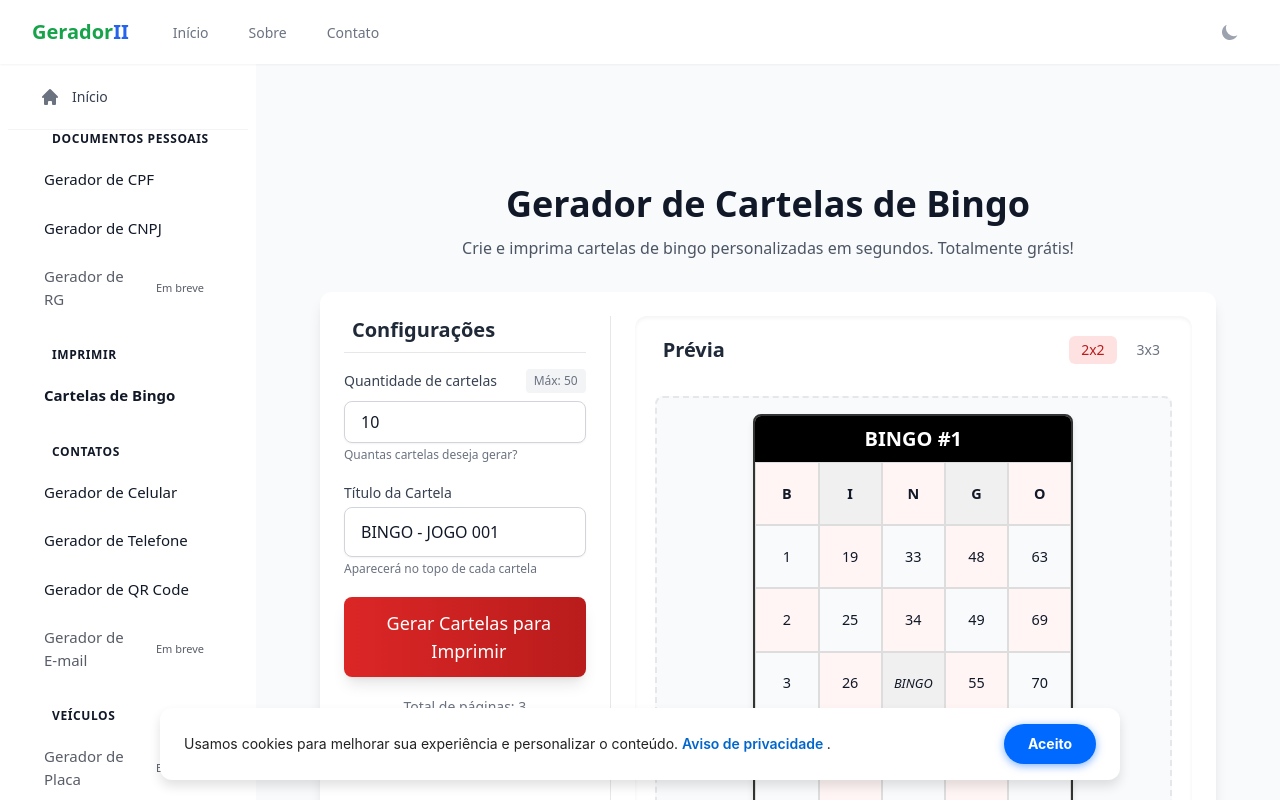
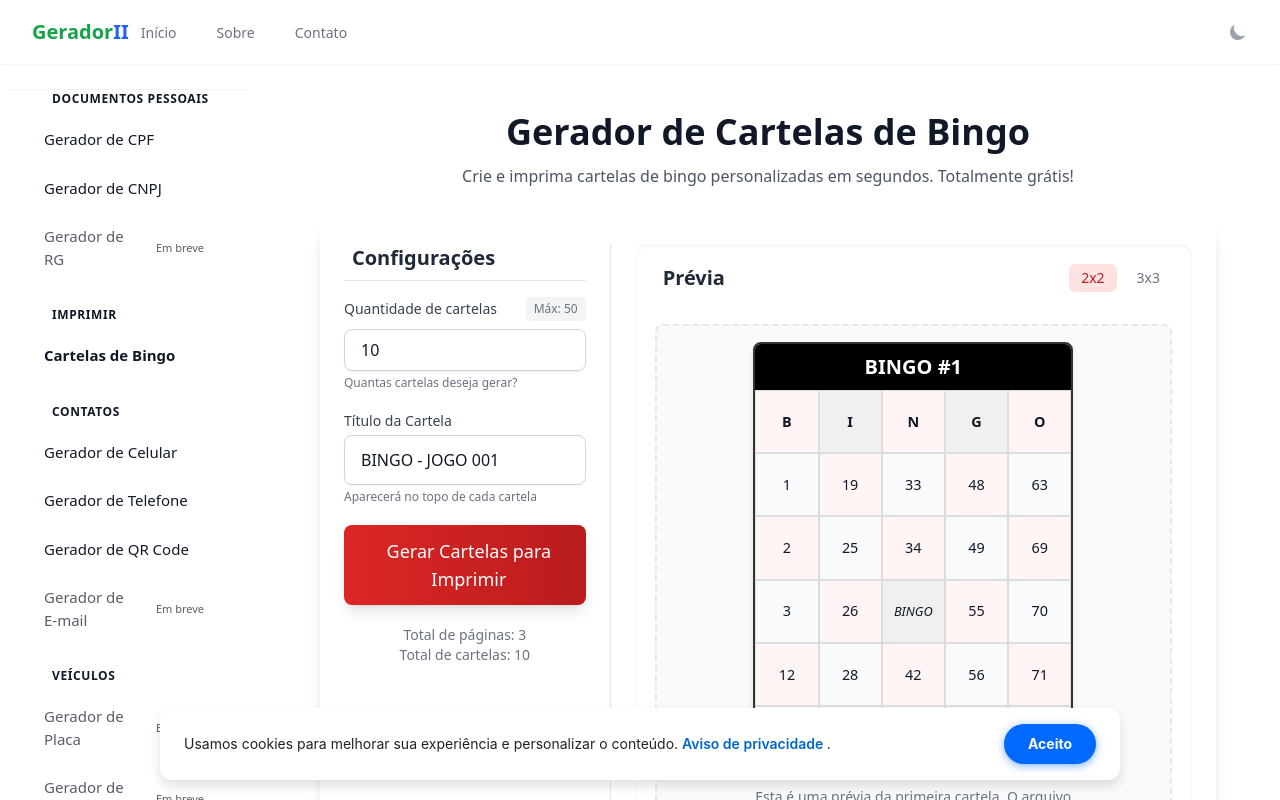
Before and after one commit to silasstoned47/gerador, a Nuxt app: page /imprimir/cartela-bingo in a window 1280 px wide. Shown: the top 800 px of the page. Built offline with nearby package versions, Linux system fonts and the light colour scheme.

Commit message:
enhaneced css and responsive

```diff
--- a/components/AppHeader.vue
+++ b/components/AppHeader.vue
@@ -1,8 +1,8 @@
 <template>
   <header class="bg-white shadow-sm sticky top-0 z-50">
-    <div class="max-w-7xl mx-auto px-4 sm:px-6 lg:px-8">
-      <div class="flex justify-between h-16">
-        <div class="flex items-center">
+    <div class="max-w-7xl mx-auto px-3 sm:px-4 lg:px-6">
+      <div class="flex justify-between h-14 sm:h-16">
+        <div class="flex items-center space-x-2">
           <!-- Mobile menu button -->
           <button
             @click="toggleSidebar"
--- a/components/AppSidebar.vue
+++ b/components/AppSidebar.vue
@@ -1,28 +1,12 @@
 <template>
   <div class="sidebar" :class="{ 'sidebar--open': isOpen }">
-    <div class="sidebar__header">
-      <button class="sidebar__close" @click="closeSidebar">
-        <span class="sr-only">Fechar menu</span>
-        <svg xmlns="http://www.w3.org/2000/svg" width="24" height="24" viewBox="0 0 24 24" fill="none" stroke="currentColor" stroke-width="2" stroke-linecap="round" stroke-linejoin="round">
-          <line x1="18" y1="6" x2="6" y2="18"></line>
-          <line x1="6" y1="6" x2="18" y2="18"></line>
-        </svg>
-      </button>
-    </div>
+    <!-- Cabeçalho removido pois já temos o botão de fechar no AppHeader -->
+    <div class="sidebar__header"></div>
 
     <nav class="sidebar__nav">
       <!-- Home Link -->
       <div class="px-4 py-3 border-b border-gray-100">
-        <NuxtLink
-          to="/"
-          class="flex items-center px-4 py-2.5 text-sm font-medium text-gray-700 rounded-lg hover:bg-gray-50 transition-colors duration-200 group"
-          @click.native="closeSidebar"
-        >
-          <svg xmlns="http://www.w3.org/2000/svg" class="h-5 w-5 mr-3 text-gray-500 group-hover:text-gray-700 transition-colors duration-200" viewBox="0 0 20 20" fill="currentColor">
-            <path d="M10.707 2.293a1 1 0 00-1.414 0l-7 7a1 1 0 001.414 1.414L4 10.414V17a1 1 0 001 1h2a1 1 0 001-1v-2a1 1 0 011-1h2a1 1 0 011 1v2a1 1 0 001 1h2a1 1 0 001-1v-6.586l.293.293a1 1 0 001.414-1.414l-7-7z" />
-          </svg>
-          <span>Início</span>
-        </NuxtLink>
+
       </div>
 
 
@@ -148,7 +132,8 @@ const closeSidebar = () => {
 <style scoped>
 /* Base sidebar styles */
 .sidebar {
-  @apply fixed top-16 left-0 w-64 h-[calc(100vh-4rem)] bg-white shadow-lg transform -translate-x-full transition-transform duration-300 ease-in-out z-40 overflow-y-auto;
+  @apply fixed left-0 w-64 h-[calc(100vh-3.5rem)] bg-white shadow-lg transform -translate-x-full transition-transform duration-300 ease-in-out z-40 overflow-y-auto;
+  top: 3.5rem; /* 56px - altura do header */
 }
 
 .sidebar--open {
@@ -158,7 +143,8 @@ const closeSidebar = () => {
 /* Desktop styles */
 @screen lg {
   .sidebar {
-    @apply top-16 h-[calc(100vh-4rem)] z-30;
+    @apply h-[calc(100vh-3.5rem)] z-30;
+    top: 3.5rem; /* 56px - altura do header */
     transform: none;
     transition: transform 0.3s ease-in-out;
   }
@@ -169,7 +155,9 @@ const closeSidebar = () => {
 }
 
 .sidebar__header {
-  @apply flex items-center justify-between px-6 py-4 border-b border-gray-100;
+  @apply border-b border-gray-100;
+  height: 0;
+  overflow: hidden;
 }
 
 .sidebar__title {
--- a/layouts/default.vue
+++ b/layouts/default.vue
@@ -8,12 +8,12 @@
       @toggle-sidebar="toggleSidebar"
     />
 
-    <div class="flex flex-1 overflow-hidden relative pt-16 md:pt-16">
+    <div class="flex flex-1 overflow-hidden relative">
       <!-- Sidebar -->
       <AppSidebar
         :is-open="isSidebarOpen"
         @close="closeSidebar"
-        class="fixed lg:sticky top-16 left-0 z-30 w-64 transform transition-transform duration-300 ease-in-out lg:translate-x-0"
+        class="fixed lg:sticky top-14 left-0 z-30 w-64 transform transition-transform duration-300 ease-in-out lg:translate-x-0"
         :class="{'-translate-x-full': !isSidebarOpen}"
       />
 
@@ -25,8 +25,8 @@
       ></div>
 
       <!-- Main content -->
-      <main class="flex-1 overflow-auto focus:outline-none lg:ml-64 w-full">
-        <div class="min-h-[calc(100vh-4rem)] bg-gradient-to-b to-gray-100 py-4 sm:py-6 px-4 sm:px-6 lg:px-8">
+      <main class="flex-1 overflow-auto focus:outline-none lg:ml-64 w-full bg-white pt-4">
+        <div class="min-h-[calc(100vh-4rem)] px-4 sm:px-6 lg:px-8">
           <div class="max-w-7xl mx-auto">
             <slot />
           </div>
```
Also changed, not shown: .bolt/config.json (deleted), 1 other file (tests, documents, lock files or other folders).
